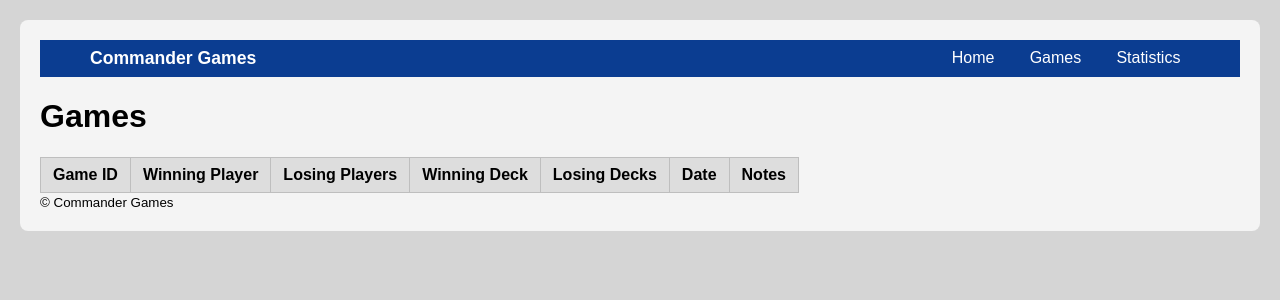
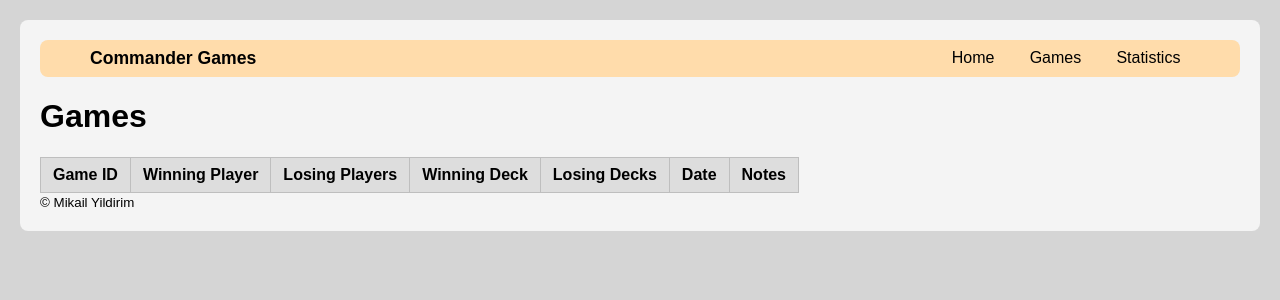
Before and after one commit to mikthelegend/commander_games, a Flask app: page /games in a window 1280 px wide. Shown: the top 300 px of the page. Run offline with Flask 3, Linux system fonts and the light colour scheme; data that the repository does not hold is empty.

Commit message:
make small style changes

```diff
--- a/static/style.css
+++ b/static/style.css
@@ -34,10 +34,12 @@ th {
 }
 
 .site-header {
-  background: #0b3d91;
-  color: #fff;
+  background: #ffdcab;
+  color: #000;
   padding: 0.5rem 1rem;
+  border-radius: 8px;
 }
+
 .top-nav {
   display: flex;
   align-items: center;
@@ -45,12 +47,14 @@ th {
   max-width: 1100px;
   margin: 0 auto;
 }
+
 .top-nav .logo {
-  color: #fff;
+  color: #000;
   text-decoration: none;
   font-weight: 700;
   font-size: 1.1rem;
 }
+
 .nav-list {
   list-style: none;
   margin: 0;
@@ -58,12 +62,14 @@ th {
   display: flex;
   gap: 1rem;
 }
+
 .nav-list a {
-  color: #fff;
+  color: #000;
   text-decoration: none;
   padding: 0.4rem 0.6rem;
   border-radius: 4px;
 }
+
 .nav-list a:hover {
   background: rgba(255,255,255,0.08);
 }
--- a/templates/base.html
+++ b/templates/base.html
@@ -23,7 +23,7 @@
     </main>
 
     <footer class="site-footer">
-        <small>&copy; {{ current_year if current_year is defined else '' }} Commander Games</small>
+        <small>&copy; {{ current_year if current_year is defined else '' }} Mikail Yildirim</small>
     </footer>
 
     {% block scripts %}{% endblock %}
--- a/templates/games.html
+++ b/templates/games.html
@@ -6,7 +6,7 @@
 <div class="games-page">
     <h1>Games</h1>
 
-    <table id="games_table" class="games-table" aria-describedby="games-caption">
+    <table id="games_table" class="games-table">
         <thead>
             <tr>
                 <th scope="col">Game ID</th>
```
